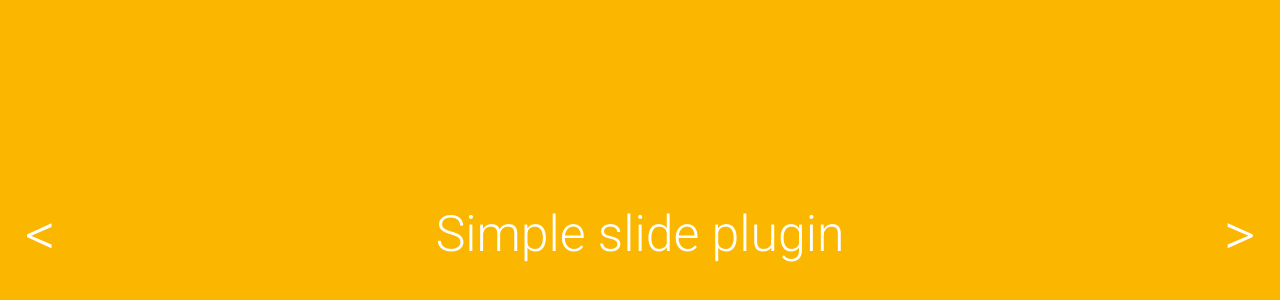
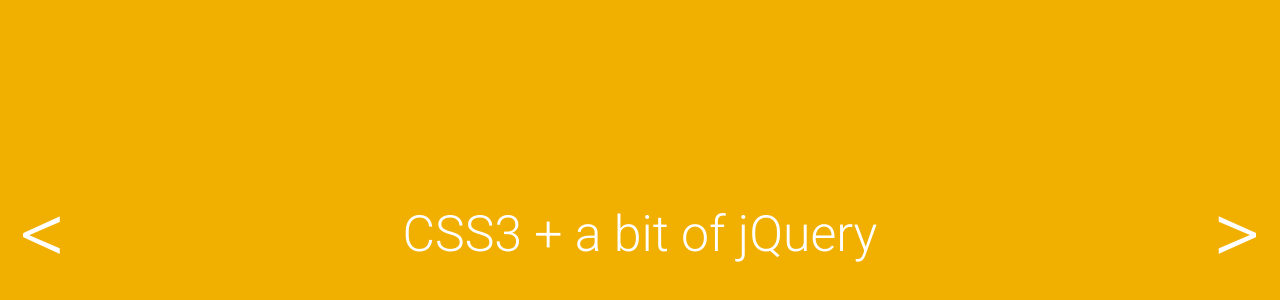
Before and after one commit to onhernandes/mustang-js, a plain HTML site: page index.html in a window 1280 px wide. Shown: the part 166-466 px from the top of the page. Drawn offline with Linux system fonts and the light colour scheme.

Commit message:
finish index

```diff
--- a/assets/css/main.scss
+++ b/assets/css/main.scss
@@ -13,7 +13,7 @@
 		flex: 0 0 100%;
 		height: 100%;
 		transform: translateX(0);
-		transition: transform .7s ease .4s;
+		transition: transform .7s ease-in .2s;
 		background-color: $yellow;
 
 		&:nth-child(2) {
@@ -27,6 +27,10 @@
 		&:nth-child(4) {
 			background-color: darken($yellow, 6%);
 		}
+
+		&:nth-child(4) {
+			background-color: darken($yellow, 9%);
+		}
 	}
 
 	.banner {
@@ -36,33 +40,34 @@
 		justify-content: center;
 		align-items: center;
 		align-content: center;
+		text-align: center;
 
 		h1 {
 			flex: 0 0 auto;
 			font-weight: 300;
 			color: #fff;
+			padding: 0 30px;
 			font-size: 50px;
 		}
+
+		a, h1 {flex: 0 0 100%;}
+
+		a {color: #fff;}
 	}
 }
 
-.button {
+#next,
+#prev {
 	position: absolute;
 	top: 0;
-	left: 0;
-	width: 100%;
-	height: 100vh;
-	background-color: transparent;
-	display: flex;
-	justify-content: space-between;
-	align-items: center;
-	align-content: center;
-	flex-flow: wrap row;
+	width: auto;
+	line-height: 100vh;
 	z-index: 999;
+	font-size: 90px;
+	color: #fff;
+	padding: 0 20px;
+}
 
-	a {
-		font-size: 60px;
-		color: #fff;
-		margin: 0 25px;
-	}
+#next {
+	right: 0;
 }
--- a/docs/mustang.js
+++ b/docs/mustang.js
@@ -44,7 +44,7 @@
 	}
 
 	Plugin.prototype.init = function() {
-		//setInterval(that.move, that.options.time);
+		setInterval(that.move, that.options.time);
 
 		if (that.options.buttonActive) {
 			that.button();
--- a/index.html
+++ b/index.html
@@ -6,9 +6,7 @@
     <meta http-equiv="X-UA-Compatible" content="IE=Edge">
     <meta name="viewport" content="width=device-width, initial-scale=1, maximum-scale=1.0" />
     <meta name="theme-color" content="#ffffff" />
-
     <title>Mustang.js</title>
-
     <link rel="stylesheet" href="assets/css/main.css">
 </head>
 <body>
@@ -16,34 +14,39 @@
 <section class="intro" id="intro">
     <article class="banner">
         <h1>Simple slide plugin</h1>
+
+        <a class="github-button" href="https://github.com/devmath/mustang-js" data-icon="octicon-star" data-style="mega" data-count-href="/devmath/mustang-js/stargazers" data-count-api="/repos/devmath/mustang-js#stargazers_count" data-count-aria-label="# stargazers on GitHub" aria-label="Star devmath/mustang-js on GitHub">Star</a>
     </article>
 
     <article class="banner">
-        <h1>you've never seen before</h1>
+        <h1>CSS3 + a bit of jQuery</h1>
     </article>
 
     <article class="banner">
-        <h1>because, it is unique.</h1>
+        <h1>You just need add mustang.js</h1>
     </article>
 
     <article class="banner">
-        <h1>Very simple, easy and clean.</h1>
+        <h1>and type out.</h1>
+    </article>
+
+    <article class="banner">
+        <h1><a href="https://github.com/devmath/mustang-js">See more here.</a></h1>
     </article>
 </section>
 
-<section class="button">
-    <a href="javascript:void(0);" class="prev" id="prev"><</a>
-    <a href="javascript:void(0);" class="next" id="next">></a>
-</section>
+<a href="javascript:void(0);" id="prev"><</a>
+<a href="javascript:void(0);" id="next">></a>
 
 <!-- Scripts -->
+<script async defer src="https://buttons.github.io/buttons.js"></script>
 <script src="assets/js/jquery-3.0.0.min.js"></script>
 <script src="docs/mustang.js"></script>
 <script>
     $(function() {
         $(".intro").mustang({
             item: '.banner',
-            time: 15000,
+            time: 2500,
             buttonActive: true,
             next: "#next",
             prev: "#prev"
```
Also changed, not shown: assets/css/main.css, 1 other file.
